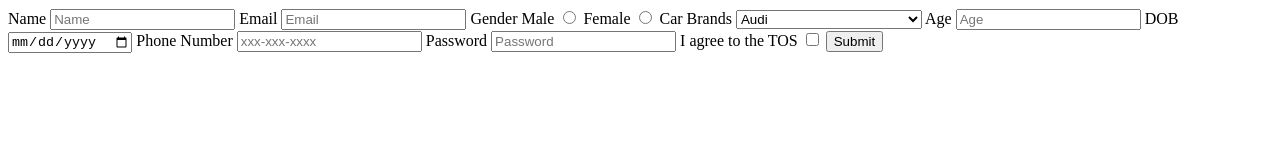
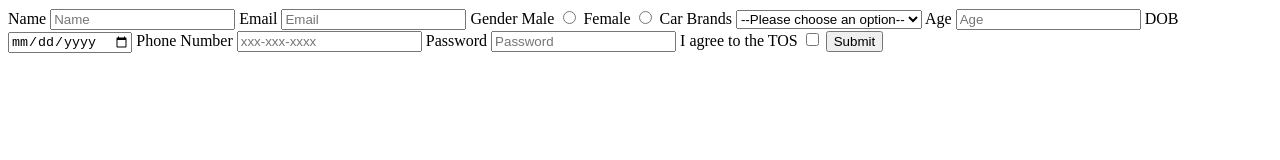
Before and after one commit to acciojob/signup-form-car-Ishank123456, a website: page main.html in a window 1280 px wide. Drawn offline with Linux system fonts and the light colour scheme.

Commit message:
created a submission

```diff
--- a/main.html
+++ b/main.html
@@ -22,7 +22,7 @@
 
 		<label for="cars">Car Brands</label>
 		<select id="cars" name="cars" required>
-			<option value="" disabled>--Please choose an option--</option>
+			<option value="">--Please choose an option--</option>
 			<option value="audi">Audi</option>
 			<option value="lambo">Lamborghini</option>
 		</select>
```
